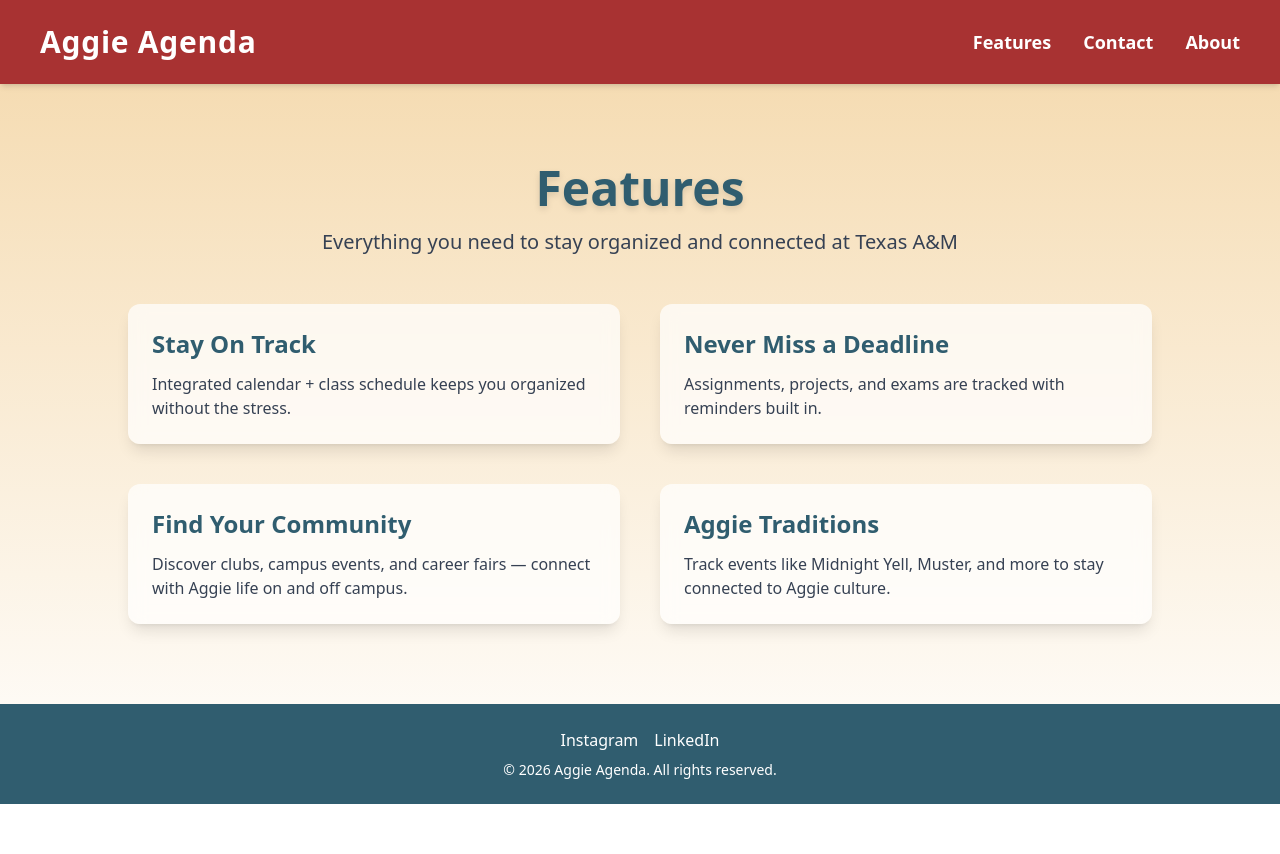
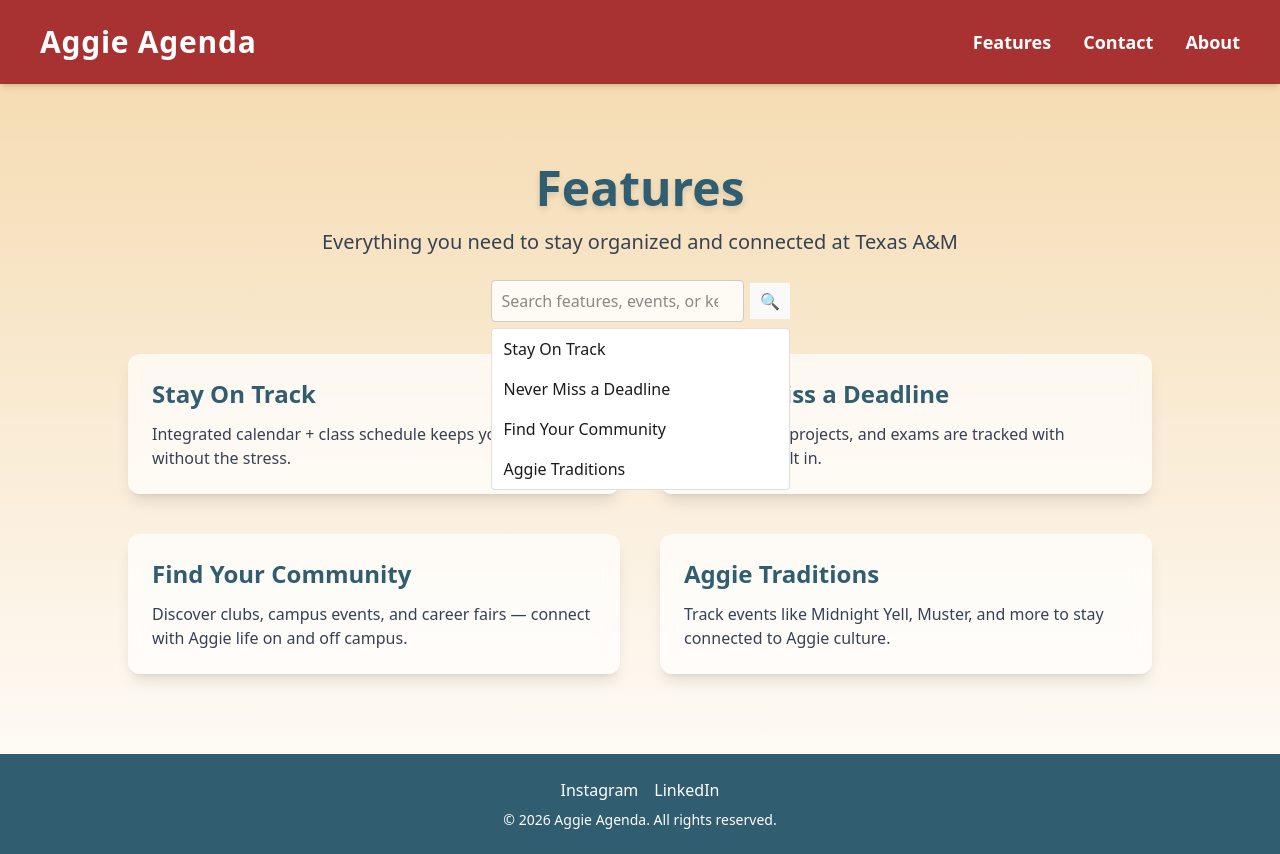
Before and after one commit to AggieAgenda/App, a React (Vite) app in the folder Frontend/: page /features in a window 1280 px wide. Before the commit the page ends 804 px from the top, so only its background shows below. Built offline with nearby package versions, Linux system fonts and the light colour scheme.

Commit message:
SearchBar

```diff
--- /dev/null
+++ b/Frontend/src/components/SearchBar.jsx
@@ -0,0 +1,208 @@
+// src/components/SearchBar.jsx
+import React, { useEffect, useRef, useState } from "react";
+
+export default function SearchBar({
+  value,
+  defaultValue = "",
+  onChange,
+  onSearch,
+  onSuggestSelect,
+  placeholder = "Search...",
+  debounceMs = 250,
+  suggestions = [],
+  showClear = true,
+  showSearchButton = true,
+  className = "",
+  inputClassName = "",
+  suggestionClassName = ""
+}) {
+  const isControlled = value !== undefined;
+  const [internal, setInternal] = useState(defaultValue);
+  const inputValue = isControlled ? value : internal;
+
+  const [open, setOpen] = useState(false);
+  const [highlight, setHighlight] = useState(-1);
+  const containerRef = useRef(null);
+  const inputRef = useRef(null);
+  const debounceTimer = useRef(null);
+
+  const visibleSuggestions = suggestions.filter(s =>
+    s.toLowerCase().includes((inputValue || "").trim().toLowerCase())
+  );
+
+  useEffect(() => {
+    function onDocClick(e) {
+      if (!containerRef.current) return;
+      if (!containerRef.current.contains(e.target)) {
+        setOpen(false);
+        setHighlight(-1);
+      }
+    }
+    document.addEventListener("click", onDocClick);
+    return () => document.removeEventListener("click", onDocClick);
+  }, []);
+
+  useEffect(() => {
+    if (visibleSuggestions.length > 0) setOpen(true);
+    else setOpen(false);
+    setHighlight(-1);
+  }, [inputValue, suggestions]);
+
+  useEffect(() => {
+    if (debounceTimer.current) {
+      clearTimeout(debounceTimer.current);
+      debounceTimer.current = null;
+    }
+    if (onChange) {
+      if (debounceMs && debounceMs > 0) {
+        debounceTimer.current = setTimeout(() => onChange(inputValue), debounceMs);
+      } else {
+        onChange(inputValue);
+      }
+    }
+    return () => {
+      if (debounceTimer.current) {
+        clearTimeout(debounceTimer.current);
+        debounceTimer.current = null;
+      }
+    };
+  }, [inputValue]); // eslint-disable-line react-hooks/exhaustive-deps
+
+  function setValue(v) {
+    if (isControlled) {
+      if (onChange) onChange(v);
+    } else {
+      setInternal(v);
+    }
+  }
+
+  function handleInput(e) {
+    setValue(e.target.value);
+  }
+
+  function triggerSearch(v = inputValue) {
+    setOpen(false);
+    setHighlight(-1);
+    if (onSearch) onSearch(v);
+  }
+
+  function selectSuggestion(s) {
+    if (!isControlled) setInternal(s);
+    if (onSuggestSelect) onSuggestSelect(s);
+    if (onSearch) onSearch(s);
+    setOpen(false);
+    setHighlight(-1);
+    if (inputRef.current) inputRef.current.focus();
+  }
+
+  function handleKeyDown(e) {
+    if (e.key === "ArrowDown") {
+      e.preventDefault();
+      if (!visibleSuggestions.length) return;
+      setOpen(true);
+      setHighlight(h => Math.min(h + 1, visibleSuggestions.length - 1));
+    } else if (e.key === "ArrowUp") {
+      e.preventDefault();
+      if (!visibleSuggestions.length) return;
+      setOpen(true);
+      setHighlight(h => Math.max(h - 1, 0));
+    } else if (e.key === "Enter") {
+      e.preventDefault();
+      if (open && highlight >= 0 && highlight < visibleSuggestions.length) {
+        selectSuggestion(visibleSuggestions[highlight]);
+      } else {
+        triggerSearch();
+      }
+    } else if (e.key === "Escape") {
+      setOpen(false);
+      setHighlight(-1);
+    }
+  }
+
+  return (
+    <div
+      className={`searchbar ${className}`}
+      ref={containerRef}
+      style={{ position: "relative" }}
+    >
+      <div style={{ display: "flex", alignItems: "center" }}>
+        <input
+          ref={inputRef}
+          type="search"
+          aria-label="Search"
+          className={`searchbar-input ${inputClassName}`}
+          value={inputValue}
+          onChange={handleInput}
+          onKeyDown={handleKeyDown}
+          placeholder={placeholder}
+          autoComplete="off"
+          onFocus={() => { if (visibleSuggestions.length > 0) setOpen(true); }}
+          style={{ flex: 1, padding: "8px 10px", border: "1px solid #ccc", borderRadius: 4 }}
+        />
+
+        {showClear && inputValue && (
+          <button
+            aria-label="Clear search"
+            className="searchbar-clear"
+            onClick={() => { setValue(""); if (inputRef.current) inputRef.current.focus(); }}
+            type="button"
+            style={{ marginLeft: 6, padding: "6px 8px", cursor: "pointer" }}
+          >
+            ×
+          </button>
+        )}
+
+        {showSearchButton && (
+          <button
+            aria-label="Search"
+            className="searchbar-button"
+            onClick={() => triggerSearch()}
+            type="button"
+            style={{ marginLeft: 6, padding: "6px 10px", cursor: "pointer" }}
+          >
+            🔍
+          </button>
+        )}
+      </div>
+
+      {open && visibleSuggestions.length > 0 && (
+        <ul
+          role="listbox"
+          aria-label="Search suggestions"
+          className={`searchbar-suggestions ${suggestionClassName}`}
+          style={{
+            position: "absolute",
+            zIndex: 1000,
+            left: 0,
+            right: 0,
+            marginTop: 6,
+            background: "white",
+            border: "1px solid rgba(0,0,0,0.12)",
+            maxHeight: 240,
+            overflow: "auto",
+            listStyle: "none",
+            padding: 0,
+            borderRadius: 4
+          }}
+        >
+          {visibleSuggestions.map((s, idx) => (
+            <li
+              key={`${s}-${idx}`}
+              role="option"
+              aria-selected={highlight === idx}
+              onMouseDown={(ev) => { ev.preventDefault(); selectSuggestion(s); }}
+              onMouseEnter={() => setHighlight(idx)}
+              style={{
+                padding: "8px 12px",
+                background: highlight === idx ? "#f0f0f0" : "transparent",
+                cursor: "pointer"
+              }}
+            >
+              {s}
+            </li>
+          ))}
+        </ul>
+      )}
+    </div>
+  );
+}
--- a/Frontend/src/pages/Features.jsx
+++ b/Frontend/src/pages/Features.jsx
@@ -1,74 +1,90 @@
 // src/pages/Features.jsx
-import NavBar from '../components/Navbar.jsx'
+import React, { useMemo, useState } from "react";
+import NavBar from "../components/Navbar.jsx";
+import SearchBar from '../components/Searchbar.jsx';
+
+const FEATURES = [
+  { id: 1, title: "Stay On Track", body: "Integrated calendar + class schedule keeps you organized without the stress." },
+  { id: 2, title: "Never Miss a Deadline", body: "Assignments, projects, and exams are tracked with reminders built in." },
+  { id: 3, title: "Find Your Community", body: "Discover clubs, campus events, and career fairs — connect with Aggie life on and off campus." },
+  { id: 4, title: "Aggie Traditions", body: "Track events like Midnight Yell, Muster, and more to stay connected to Aggie culture." },
+];
 
 export default function Features() {
+  const [query, setQuery] = useState("");
+  const suggestions = FEATURES.map(f => f.title);
+
+  const filtered = useMemo(() => {
+    const q = (query || "").trim().toLowerCase();
+    if (!q) return FEATURES;
+    return FEATURES.filter(f =>
+      f.title.toLowerCase().includes(q) || f.body.toLowerCase().includes(q)
+    );
+  }, [query]);
+
+  function handleSearch(value) {
+    // Called on Enter or search button
+    setQuery(value);
+    // Optionally navigate or log analytics here
+    console.log("Search triggered for:", value);
+  }
+
+  function handleSuggestSelect(suggestion) {
+    // Called when user picks a suggestion
+    setQuery(suggestion);
+    console.log("Suggestion selected:", suggestion);
+  }
+
   return (
     <div className="relative min-h-screen flex flex-col overflow-hidden bg-gradient-to-b from-[#f4d8aa] to-white text-[#1a1a1a]">
-
-      {/* --- Background Animation --- */}
       <div className="absolute inset-0 -z-10 overflow-hidden">
-        {/* Floating gradient blobs */}
         <div className="absolute w-72 h-72 bg-[#305d6f] rounded-full filter blur-3xl opacity-30 animate-float1 top-10 left-20"></div>
         <div className="absolute w-96 h-96 bg-[#f4d8aa] rounded-full filter blur-3xl opacity-40 animate-float2 bottom-20 right-10"></div>
         <div className="absolute w-64 h-64 bg-[#3c7289] rounded-full filter blur-3xl opacity-25 animate-float3 top-1/3 right-1/3"></div>
       </div>
 
-      {/* --- Navbar --- */}
       <NavBar />
 
-      {/* --- Features Content --- */}
       <section className="flex flex-col items-center justify-center px-10 md:px-20 py-20 max-w-7xl mx-auto w-full flex-grow">
         <div className="w-full max-w-5xl">
-          <div className="text-center mb-12">
-            <h2 className="text-5xl font-extrabold text-[#305d6f] drop-shadow-md mb-4">
-              Features
-            </h2>
-            <p className="text-xl text-gray-700 max-w-2xl mx-auto">
-              Everything you need to stay organized and connected at Texas A&M
-            </p>
+          <div className="text-center mb-6">
+            <h2 className="text-5xl font-extrabold text-[#305d6f] drop-shadow-md mb-4">Features</h2>
+            <p className="text-xl text-gray-700 max-w-2xl mx-auto">Everything you need to stay organized and connected at Texas A&M</p>
+          </div>
+
+          <div className="mb-8 flex justify-center">
+            <SearchBar
+              value={query}
+              onChange={setQuery}
+              onSearch={handleSearch}
+              onSuggestSelect={handleSuggestSelect}
+              suggestions={suggestions}
+              debounceMs={200}
+              placeholder="Search features, events, or keywords..."
+              inputClassName="bg-white/80"
+            />
           </div>
 
           <div className="grid grid-cols-1 md:grid-cols-2 gap-10">
-            <div className="bg-white/70 backdrop-blur-sm p-6 rounded-xl shadow-lg hover:shadow-xl transition-shadow">
-              <h3 className="text-2xl font-bold text-[#305d6f] mb-3">Stay On Track</h3>
-              <p className="text-gray-700">
-                Integrated calendar + class schedule keeps you organized without the stress.
-              </p>
-            </div>
-
-            <div className="bg-white/70 backdrop-blur-sm p-6 rounded-xl shadow-lg hover:shadow-xl transition-shadow">
-              <h3 className="text-2xl font-bold text-[#305d6f] mb-3">Never Miss a Deadline</h3>
-              <p className="text-gray-700">
-                Assignments, projects, and exams are tracked with reminders built in.
-              </p>
-            </div>
-
-            <div className="bg-white/70 backdrop-blur-sm p-6 rounded-xl shadow-lg hover:shadow-xl transition-shadow">
-              <h3 className="text-2xl font-bold text-[#305d6f] mb-3">Find Your Community</h3>
-              <p className="text-gray-700">
-                Discover clubs, campus events, and career fairs — connect with Aggie life on and off campus.
-              </p>
-            </div>
-
-            <div className="bg-white/70 backdrop-blur-sm p-6 rounded-xl shadow-lg hover:shadow-xl transition-shadow">
-              <h3 className="text-2xl font-bold text-[#305d6f] mb-3">Aggie Traditions</h3>
-              <p className="text-gray-700">
-                Track events like Midnight Yell, Muster, and more to stay connected to Aggie culture.
-              </p>
-            </div>
+            {filtered.map(f => (
+              <div key={f.id} className="bg-white/70 backdrop-blur-sm p-6 rounded-xl shadow-lg hover:shadow-xl transition-shadow">
+                <h3 className="text-2xl font-bold text-[#305d6f] mb-3">{f.title}</h3>
+                <p className="text-gray-700">{f.body}</p>
+              </div>
+            ))}
+            {filtered.length === 0 && (
+              <div className="col-span-full text-center text-gray-600">No results for <span className="font-medium">{query}</span></div>
+            )}
           </div>
         </div>
       </section>
 
-      {/* --- Footer --- */}
       <footer className="w-full bg-[#305d6f] text-white py-6 text-center mt-auto">
         <div className="space-x-4 mb-2">
           <a href="https://instagram.com/aggieagenda" className="hover:text-[#f4d8aa]">Instagram</a>
           <a href="https://linkedin.com/company/aggie-agenda" className="hover:text-[#f4d8aa]">LinkedIn</a>
         </div>
-        <p className="text-sm">
-          © {new Date().getFullYear()} Aggie Agenda. All rights reserved.
-        </p>
+        <p className="text-sm">© {new Date().getFullYear()} Aggie Agenda. All rights reserved.</p>
       </footer>
     </div>
   );
```
